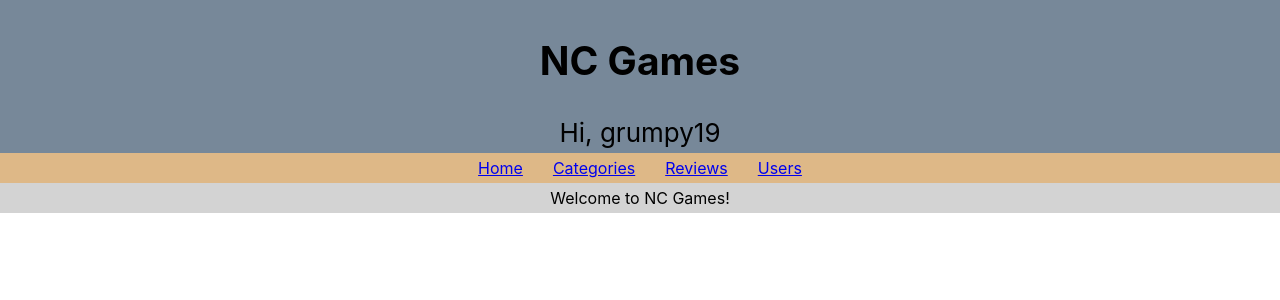
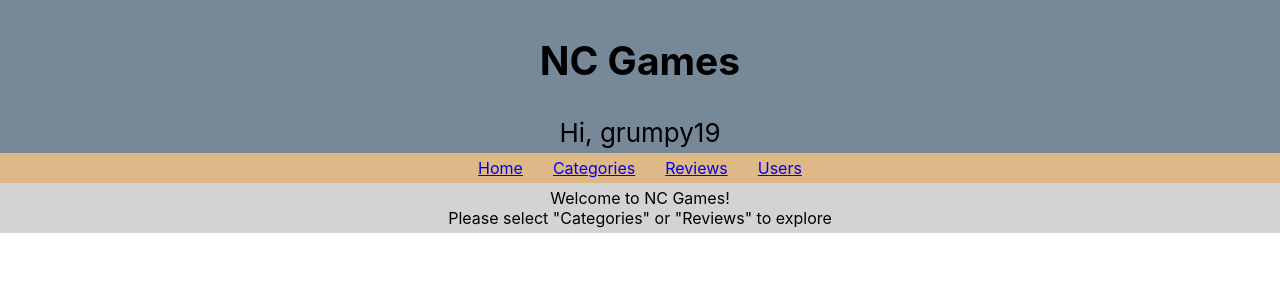
Before and after one commit to OluC94/fe-nc-games, a React (Create React App) app: page / in a window 1280 px wide. Shown: the top 300 px of the page. Built offline with nearby package versions, Linux system fonts and the light colour scheme.

Commit message:
re-deploy

```diff
--- a/src/pages/Home.jsx
+++ b/src/pages/Home.jsx
@@ -1,5 +1,11 @@
 const Home = () => {
-  return <section className="main-page">Welcome to NC Games!</section>;
+  return (
+    <section className="main-page">
+      Welcome to NC Games!
+      <br></br>
+      <span>Please select "Categories" or "Reviews" to explore</span>
+    </section>
+  );
 };
 
 export default Home;
```
